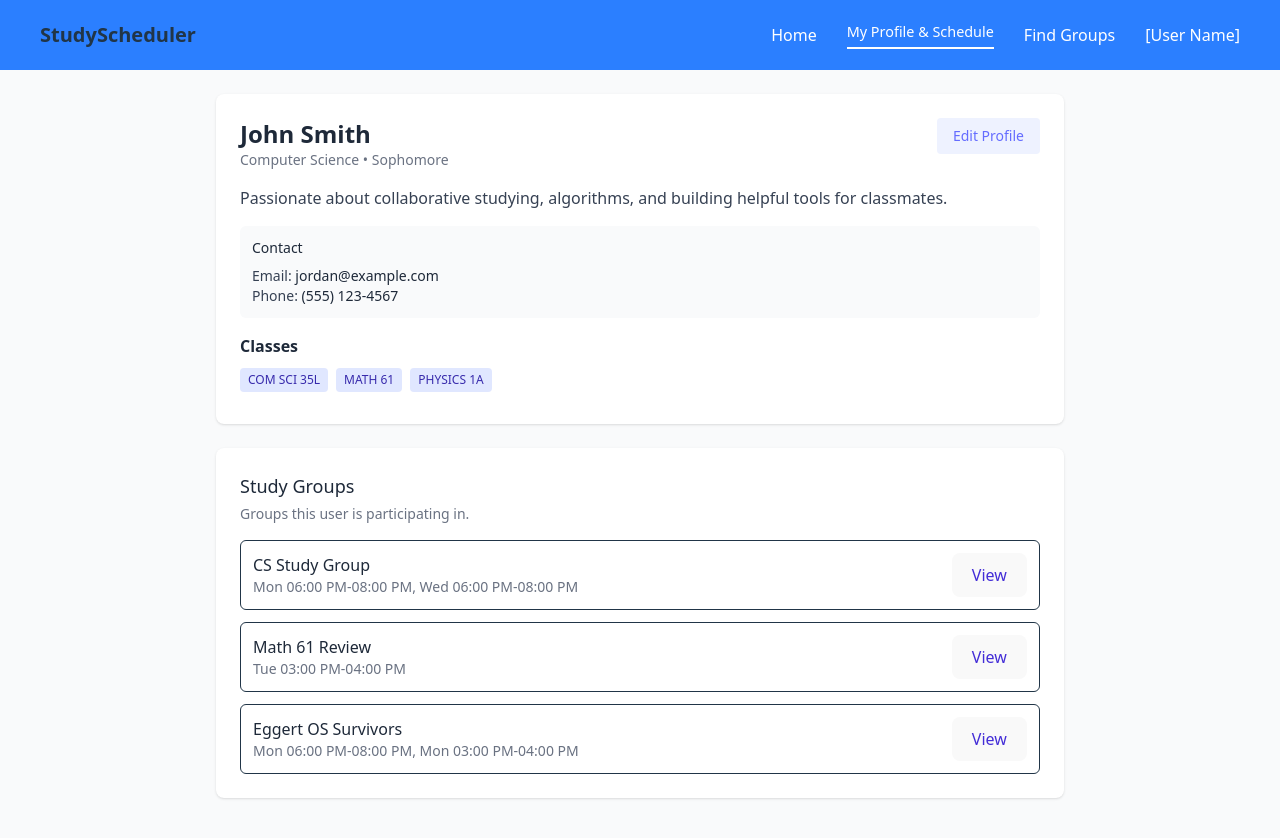
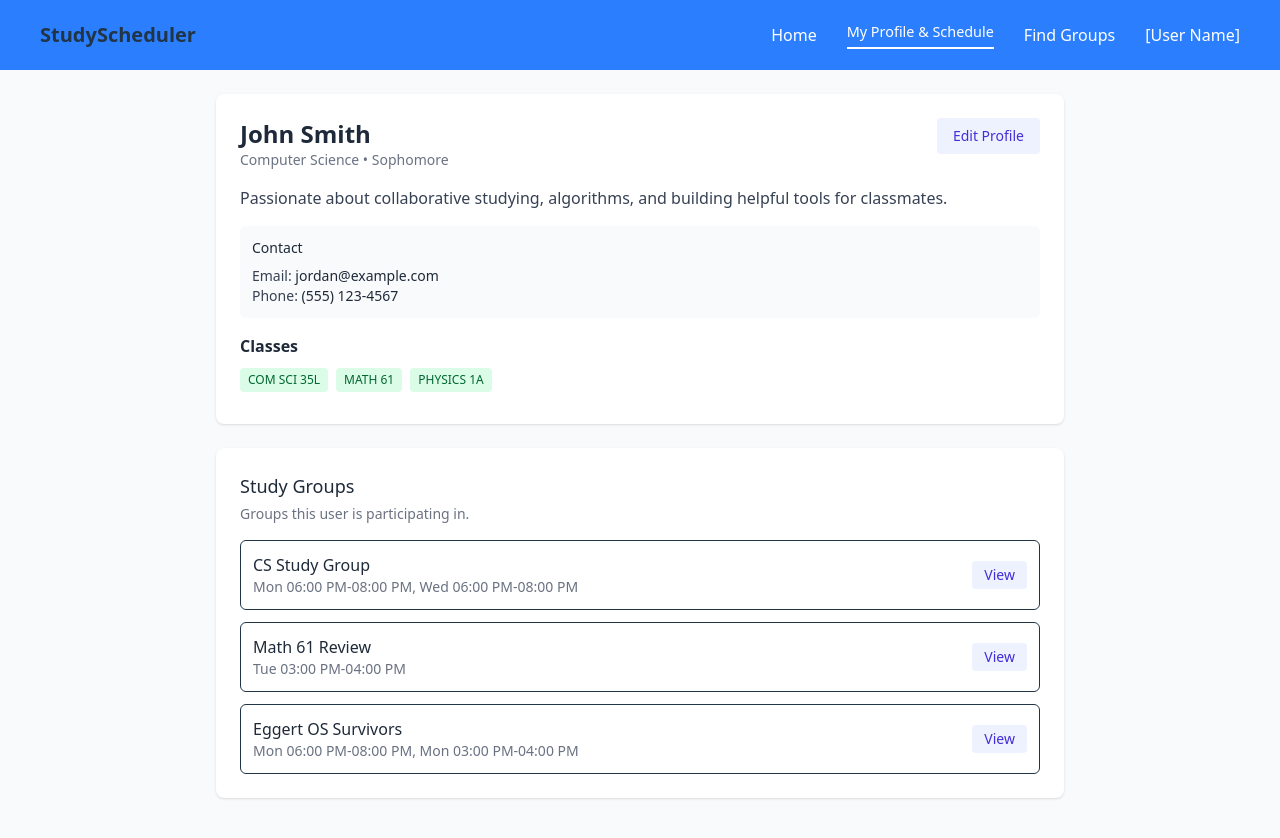
Before and after one commit to ArchitWa/35L-StudyScheduler, a React (Vite) app in the folder client/: page /profile in a window 1280 px wide. Shown: the top 838 px of the page. Built offline with nearby package versions, Linux system fonts and the light colour scheme.

Commit message:
fix button styling on profile viewer page

```diff
--- a/client/src/index.css
+++ b/client/src/index.css
@@ -18,6 +18,7 @@ a {
   color: #646cff;
   text-decoration: inherit;
 }
+
 a:hover {
   color: #535bf2;
 }
@@ -33,7 +34,7 @@ h1 {
   line-height: 1.1;
 }
 
-button {
+/* button {
   border-radius: 8px;
   border: 1px solid transparent;
   padding: 0.6em 1.2em;
@@ -50,17 +51,19 @@ button:hover {
 button:focus,
 button:focus-visible {
   outline: 4px auto -webkit-focus-ring-color;
-}
+} */
 
 @media (prefers-color-scheme: light) {
   :root {
     color: #213547;
     background-color: #ffffff;
   }
+
   a:hover {
     color: #747bff;
   }
-  button {
+
+  /* button {
     background-color: #f9f9f9;
-  }
+  } */
 }
--- a/client/src/pages/profileViewer.jsx
+++ b/client/src/pages/profileViewer.jsx
@@ -42,7 +42,7 @@ function StudyGroupComponent({ group }) {
                 <p className="font-medium text-gray-800">{group.title}</p>
                 <p className="text-sm text-gray-500">{scheduleStr}</p>
             </div>
-            <button className="px-3 py-1 text-sm bg-indigo-500 text-indigo-700 rounded">View</button>
+            <button className=" bg-indigo-50 hover:bg-indigo-100 cursor-pointer px-3 py-1 text-sm  text-indigo-700 rounded font-medium">View</button>
         </li>
     );
 }
@@ -86,7 +86,7 @@ export default function ProfileViewer() {
                                     <p className="text-sm text-gray-500">{user.location}</p>
                                 </div>
 
-                                <Link to="/profile_edit" className="px-4 py-2 text-sm bg-indigo-50 text-indigo-700 rounded">
+                                <Link to="/profile_edit" className="px-4 py-2 text-sm bg-indigo-50 hover:bg-indigo-100 text-indigo-700! rounded">
                                     Edit Profile
                                 </Link>
                             </div>
@@ -105,7 +105,7 @@ export default function ProfileViewer() {
                                 <div className="font-bold text-gray-800">Classes</div>
                                 <div className="mt-2">
                                     {userClasses.map(c => (
-                                        <span key={c.id} className="inline-block mr-2 mb-2 px-2 py-1 bg-indigo-100 text-indigo-800 rounded text-xs">
+                                        <span key={c.id} className="inline-block mr-2 mb-2 px-2 py-1 bg-green-100 text-green-800 rounded text-xs">
                                             {c.title}
                                         </span>
                                     ))}
```
